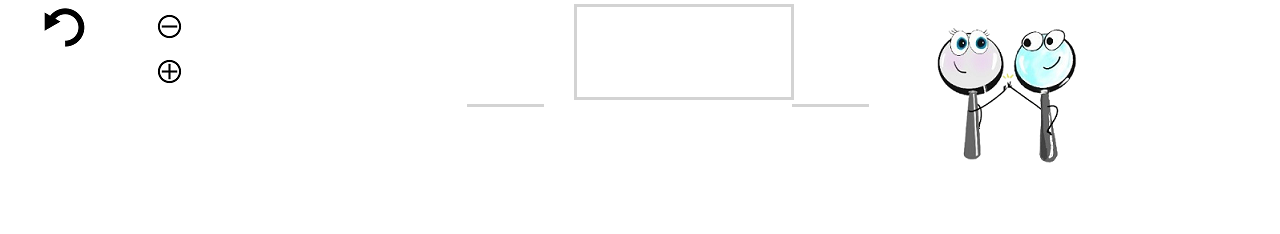
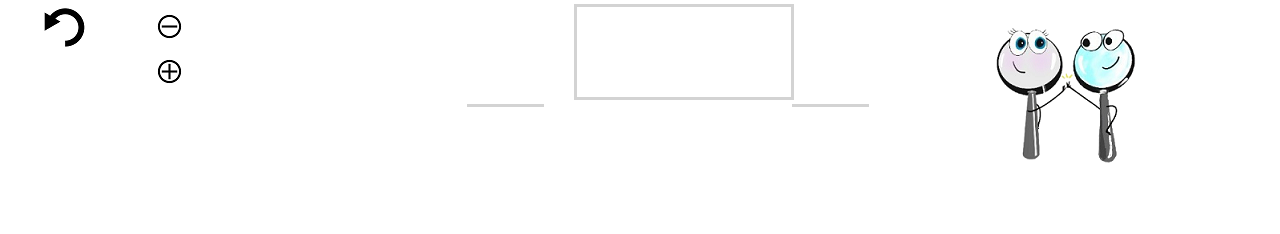
Before and after one commit to Bigi-Med/Bigi-Med.github.io, a plain HTML site: page index.html in a window 1280 px wide. Shown: the part 52-286 px from the top of the page. Drawn offline with nearby package versions, Linux system fonts and the light colour scheme.

Commit message:
shifting mag-meg to the right

```diff
--- a/workMat-style.css
+++ b/workMat-style.css
@@ -176,8 +176,8 @@
 }
 
 
-.mag-meg{
-    /* float: right; */
+.mag-meg img{
+    float: right;
     /* margin-bottom:2% */
 }
 
```
